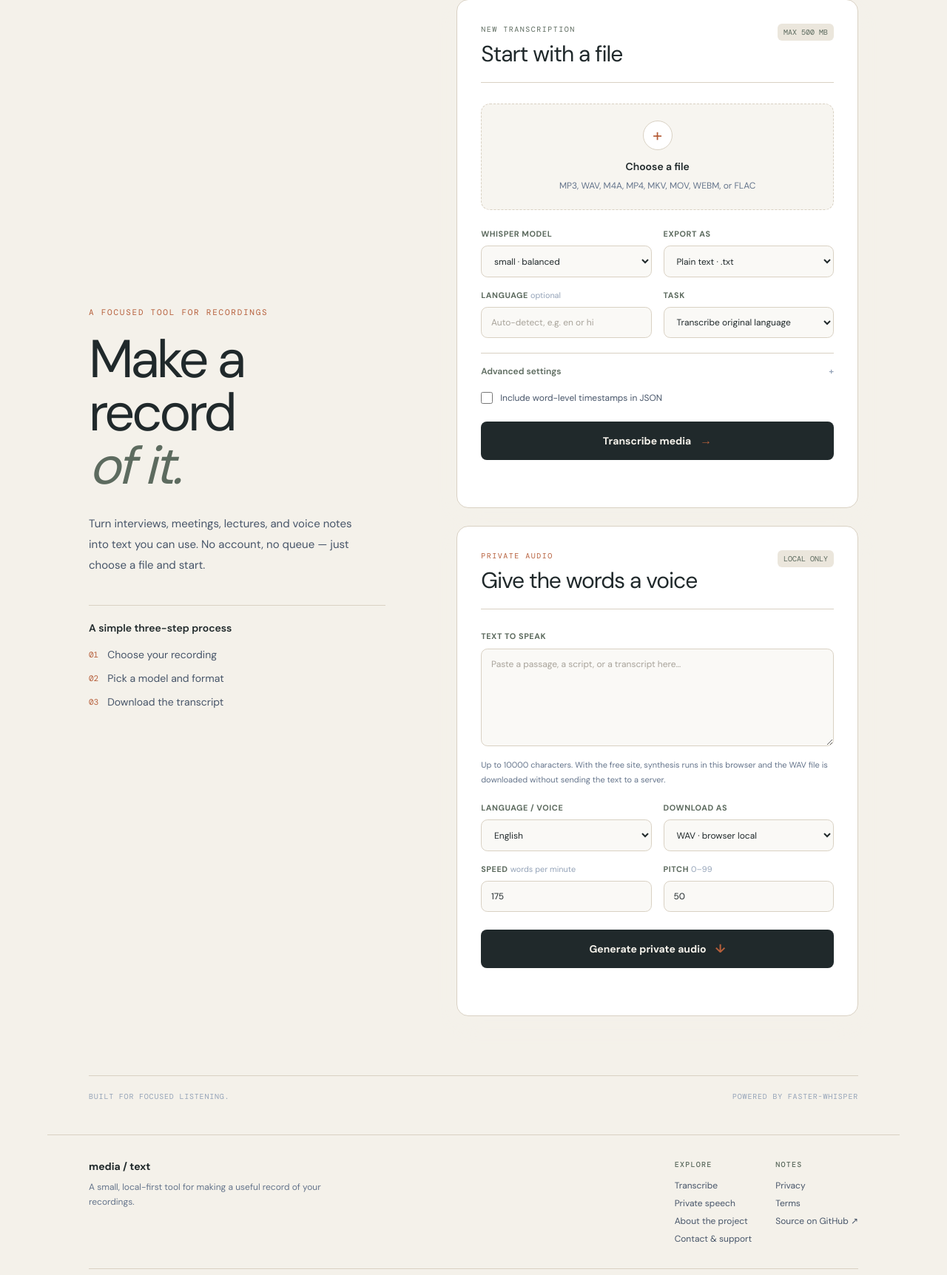
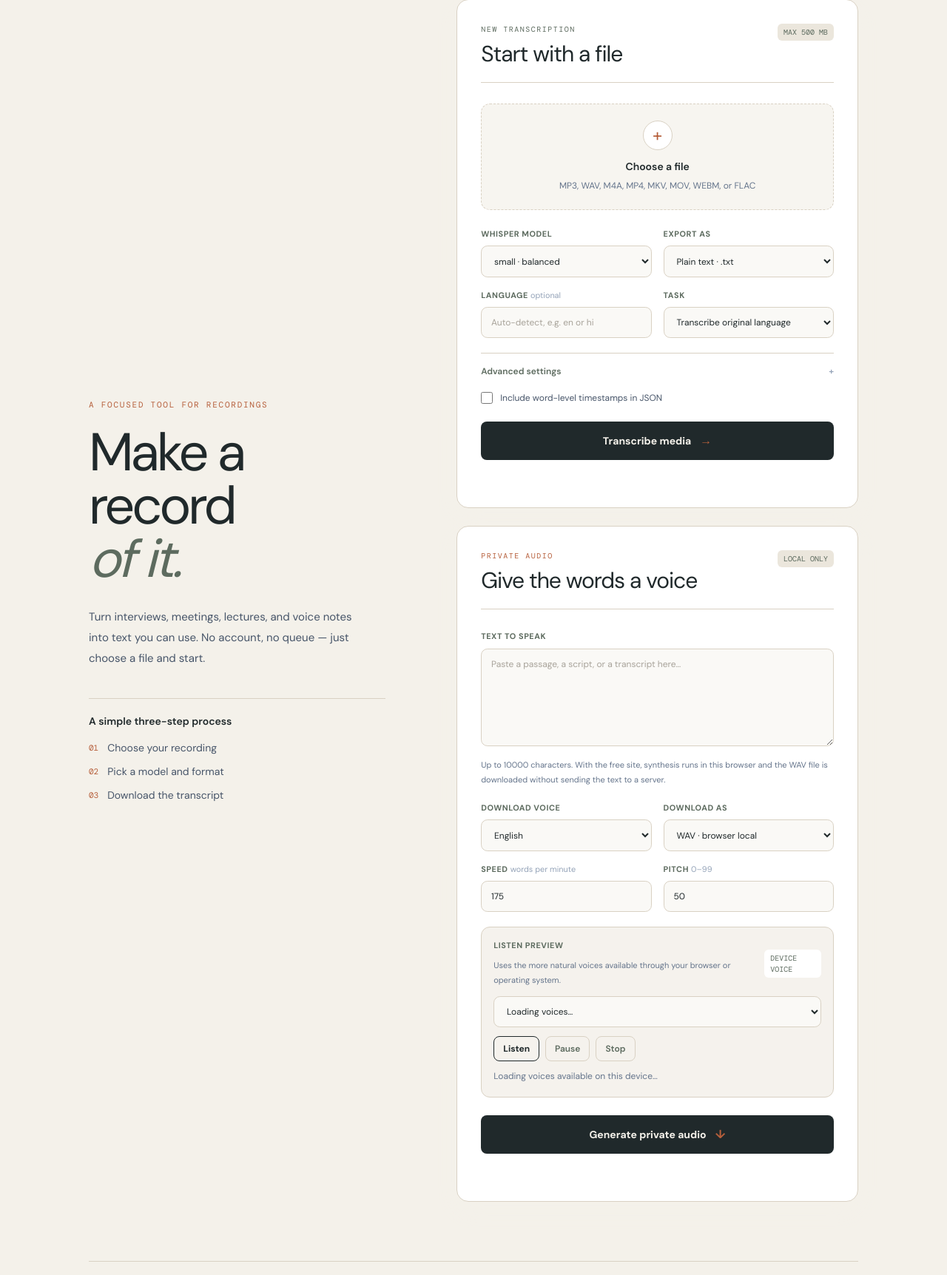
Before and after one commit to theneotic/audio-video-to-text, a FastAPI app: page / in a window 1280 px wide. Shown: the part 227-1951 px from the top of the page at 74% size. Run offline with FastAPI, Linux system fonts and the light colour scheme; some libraries are stand-ins or nearby versions.

Commit message:
feat: add natural voice preview and audio player

```diff
--- a/src/media_to_text/static/speech.js
+++ b/src/media_to_text/static/speech.js
@@ -8,14 +8,55 @@
   const pitchField = document.getElementById('speech-pitch');
   const button = document.getElementById('speech-submit');
   const status = document.getElementById('speech-status');
+  const listenVoiceField = document.getElementById('listen-voice');
+  const listenButton = document.getElementById('listen-speech');
+  const pauseButton = document.getElementById('pause-speech');
+  const stopButton = document.getElementById('stop-speech');
+  const listenStatus = document.getElementById('listen-status');
+  const player = document.getElementById('speech-player');
+  const playerWrap = document.getElementById('speech-player-wrap');
+  const downloadLink = document.getElementById('speech-download-link');
   const workerPath = '/static/vendor/espeakng/espeakng.worker.js';
   const sampleRate = 22050;
   let tts;
   let readyPromise;
+  let deviceVoices = [];
+  let currentAudioUrl;
 
   const setStatus = (message, tone = 'quiet') => {
     status.textContent = message;
     status.dataset.tone = tone;
+  };
+
+  const setListenStatus = (message, tone = 'quiet') => {
+    listenStatus.textContent = message;
+    listenStatus.dataset.tone = tone;
+  };
+
+  const populateDeviceVoices = () => {
+    if (!('speechSynthesis' in window) || !listenVoiceField) {
+      setListenStatus('Device voice preview is unavailable in this browser.', 'error');
+      listenButton.disabled = true;
+      pauseButton.disabled = true;
+      stopButton.disabled = true;
+      return;
+    }
+    deviceVoices = window.speechSynthesis.getVoices();
+    if (!deviceVoices.length) {
+      setListenStatus('Loading voices available on this device…');
+      return;
+    }
+    const previousValue = listenVoiceField.value;
+    listenVoiceField.replaceChildren();
+    deviceVoices.forEach((voice, index) => {
+      const option = document.createElement('option');
+      option.value = String(index);
+      option.textContent = `${voice.name} · ${voice.lang}${voice.default ? ' · default' : ''}`;
+      listenVoiceField.appendChild(option);
+    });
+    const englishIndex = deviceVoices.findIndex((voice) => /^en(-|_)/i.test(voice.lang));
+    listenVoiceField.value = deviceVoices[Number(previousValue)] ? previousValue : String(Math.max(englishIndex, 0));
+    setListenStatus('Uses a voice available through your browser or operating system.');
   };
 
   const ensureEngine = () => {
@@ -91,6 +132,52 @@
     }
   });
 
+  const stopDeviceSpeech = () => {
+    if ('speechSynthesis' in window) window.speechSynthesis.cancel();
+  };
+
+  if ('speechSynthesis' in window) {
+    populateDeviceVoices();
+    window.speechSynthesis.addEventListener('voiceschanged', populateDeviceVoices);
+  } else {
+    populateDeviceVoices();
+  }
+
+  listenButton.addEventListener('click', () => {
+    const text = textField.value.trim();
+    if (!text) {
+      setListenStatus('Please enter some text to listen to.', 'error');
+      textField.focus();
+      return;
+    }
+    stopDeviceSpeech();
+    const utterance = new SpeechSynthesisUtterance(text);
+    const selectedVoice = deviceVoices[Number(listenVoiceField.value)];
+    if (selectedVoice) utterance.voice = selectedVoice;
+    utterance.rate = Math.max(0.5, Math.min(2, Number(speedField.value) / 175));
+    utterance.pitch = Math.max(0.5, Math.min(2, Number(pitchField.value) / 50));
+    utterance.onstart = () => setListenStatus('Playing with the selected device voice…', 'success');
+    utterance.onend = () => setListenStatus('Listen preview finished.');
+    utterance.onerror = () => setListenStatus('The device voice could not play this passage.', 'error');
+    window.speechSynthesis.speak(utterance);
+  });
+
+  pauseButton.addEventListener('click', () => {
+    if (!('speechSynthesis' in window)) return;
+    if (window.speechSynthesis.paused) {
+      window.speechSynthesis.resume();
+      setListenStatus('Resumed device-voice preview.');
+    } else {
+      window.speechSynthesis.pause();
+      setListenStatus('Device-voice preview paused.');
+    }
+  });
+
+  stopButton.addEventListener('click', () => {
+    stopDeviceSpeech();
+    setListenStatus('Device-voice preview stopped.');
+  });
+
   form.addEventListener('submit', async (event) => {
     event.preventDefault();
     const text = textField.value.trim();
@@ -117,18 +204,22 @@
       await ensureEngine();
       setStatus('Synthesizing in this browser…');
       const audio = await synthesize(text, voiceField.value, speed, pitch);
-      const url = URL.createObjectURL(audio);
+      if (currentAudioUrl) URL.revokeObjectURL(currentAudioUrl);
+      currentAudioUrl = URL.createObjectURL(audio);
+      player.src = currentAudioUrl;
+      downloadLink.href = currentAudioUrl;
+      playerWrap.hidden = false;
+      playerWrap.classList.remove('hidden');
       const link = document.createElement('a');
-      link.href = url;
+      link.href = currentAudioUrl;
       link.download = 'media-to-text-private-speech.wav';
       document.body.appendChild(link);
       link.click();
       link.remove();
-      window.setTimeout(() => URL.revokeObjectURL(url), 1000);
-      setStatus('WAV download ready. Your text stayed in this browser.', 'success');
+      setStatus('WAV download ready. You can also listen below; your text stayed in this browser.', 'success');
     } catch (error) {
       console.error(error);
-      setStatus('The local speech engine could not start. Try the Docker deployment or refresh the page.', 'error');
+      setStatus('The local speech engine could not start. Try refreshing the page.', 'error');
     } finally {
       button.disabled = false;
       button.classList.remove('is-working');
--- a/src/media_to_text/templates/index.html
+++ b/src/media_to_text/templates/index.html
@@ -62,14 +62,17 @@
           <div><label for="speech-text" class="field-label">Text to speak</label><textarea id="speech-text" name="text" rows="6" maxlength="{{ speech_max_chars }}" required placeholder="Paste a passage, a script, or a transcript here…" class="field-control resize-y"></textarea><p class="mt-2 text-[11px] leading-5 text-slate-500">Up to {{ speech_max_chars }} characters. With the free site, synthesis runs in this browser and the WAV file is downloaded without sending the text to a server.</p></div>
 
           <div class="mt-5 grid gap-4 sm:grid-cols-2">
-            <div><label for="speech-voice" class="field-label">Language / voice</label><select id="speech-voice" name="voice" class="field-control">{% for voice, label in speech_voices.items() %}<option value="{{ voice }}">{{ label }}</option>{% endfor %}</select></div>
+            <div><label for="speech-voice" class="field-label">Download voice</label><select id="speech-voice" name="voice" class="field-control">{% for voice, label in speech_voices.items() %}<option value="{{ voice }}">{{ label }}</option>{% endfor %}</select></div>
             <div><label for="speech-format" class="field-label">Download as</label><select id="speech-format" name="audio_format" class="field-control"><option value="wav">WAV · browser local</option></select></div>
             <div><label for="speech-speed" class="field-label">Speed <span class="font-normal normal-case tracking-normal text-slate-400">words per minute</span></label><input id="speech-speed" name="speed" type="number" min="80" max="400" value="{{ speech_default_speed }}" class="field-control"></div>
             <div><label for="speech-pitch" class="field-label">Pitch <span class="font-normal normal-case tracking-normal text-slate-400">0–99</span></label><input id="speech-pitch" name="pitch" type="number" min="0" max="99" value="{{ speech_default_pitch }}" class="field-control"></div>
           </div>
 
+          <div class="mt-5 rounded-xl border border-line bg-wash/50 p-4"><div class="flex items-center justify-between gap-4"><div><p class="field-label">Listen preview</p><p class="mt-1 text-[11px] leading-5 text-slate-500">Uses the more natural voices available through your browser or operating system.</p></div><span class="rounded-md bg-white px-2 py-1 font-mono text-[10px] text-moss">DEVICE VOICE</span></div><label for="listen-voice" class="sr-only">Listen preview voice</label><select id="listen-voice" class="field-control mt-3"><option value="0">Loading voices…</option></select><div class="mt-3 flex flex-wrap gap-2"><button id="listen-speech" type="button" class="rounded-lg border border-ink px-3 py-2 text-xs font-bold text-ink transition hover:bg-white">Listen</button><button id="pause-speech" type="button" class="rounded-lg border border-line px-3 py-2 text-xs font-semibold text-moss transition hover:border-moss hover:bg-white">Pause</button><button id="stop-speech" type="button" class="rounded-lg border border-line px-3 py-2 text-xs font-semibold text-moss transition hover:border-moss hover:bg-white">Stop</button></div><p id="listen-status" class="mt-3 min-h-5 text-xs text-slate-500" role="status" aria-live="polite">Loading device voices…</p></div>
+
           <button id="speech-submit" type="submit" class="mt-6 flex w-full items-center justify-center gap-3 rounded-lg bg-ink px-5 py-3.5 text-sm font-bold text-paper transition hover:bg-moss disabled:cursor-wait disabled:opacity-60"><span>Generate private audio</span><span class="text-base text-rust">↓</span></button>
           <p id="speech-status" class="mt-3 min-h-5 text-center text-xs text-slate-500" role="status" aria-live="polite"></p>
+          <div id="speech-player-wrap" class="mt-5 hidden rounded-xl border border-line bg-wash/50 p-4" hidden><div class="flex items-center justify-between gap-4"><p class="field-label">Generated private audio</p><a id="speech-download-link" href="#" download="media-to-text-private-speech.wav" class="text-xs font-bold text-moss underline underline-offset-4 hover:text-rust">Download again</a></div><audio id="speech-player" class="mt-3 w-full" controls preload="metadata"></audio></div>
         </form>
       </section>
     </div>
```
Also changed, not shown: src/media_to_text/templates/privacy.html (+1 -1 lines), tests/test_web.py (+3 -1 lines), README.md.
